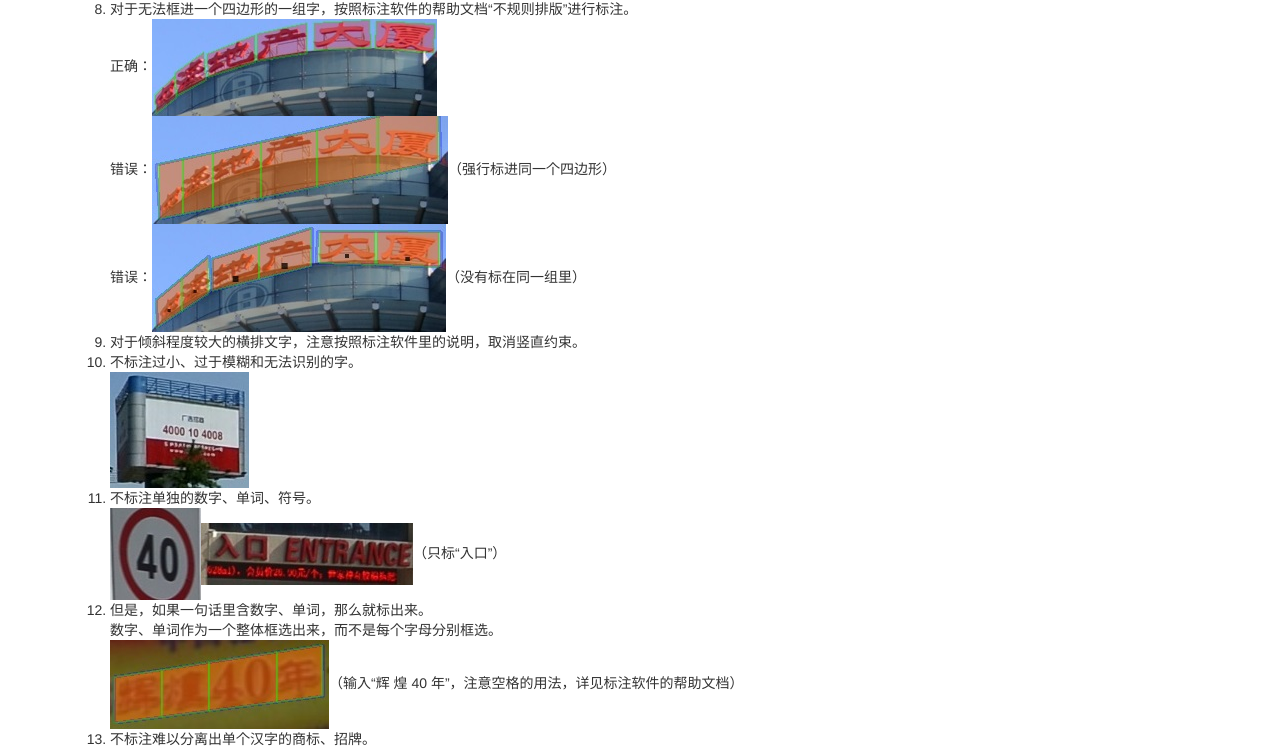
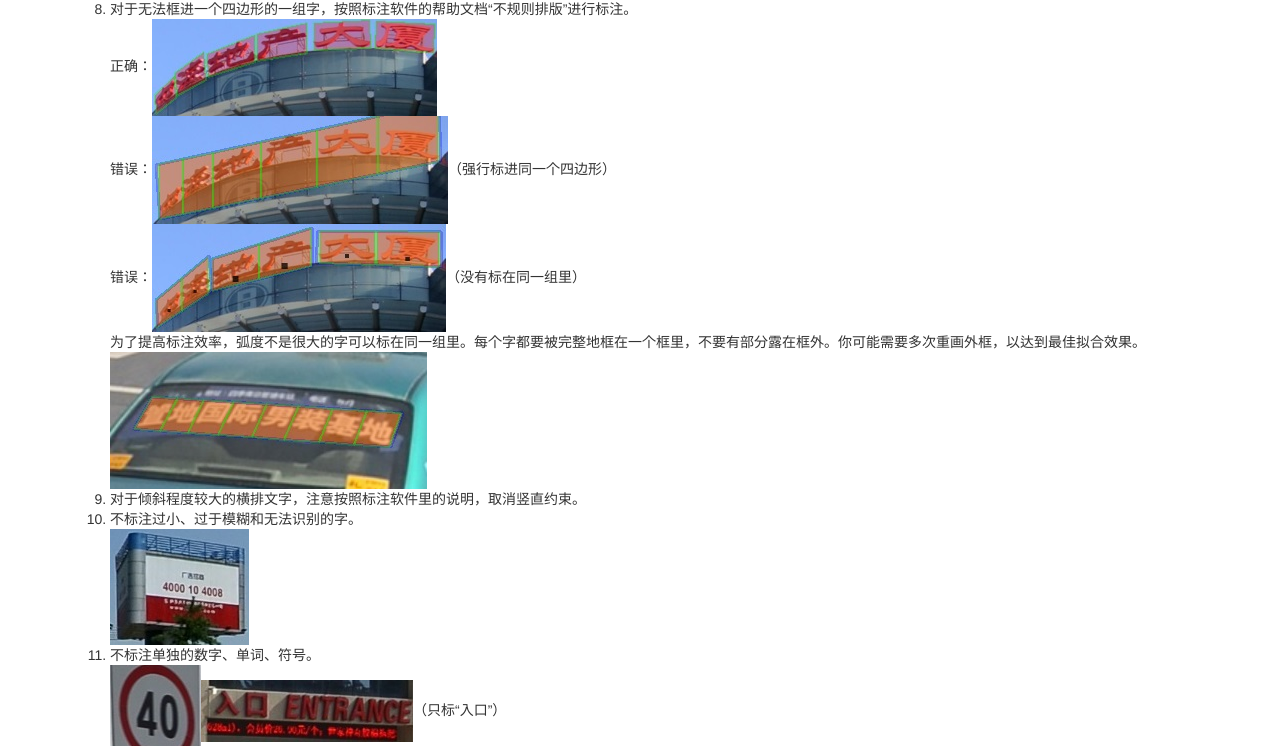
Before and after one commit to yuantailing/ctw-annotation-web, a Django app: template collection/templates/collection/help.html in a window 1280 px wide. Shown: the part 1434-2180 px from the top of the page. Run offline with Django 3.2, Linux system fonts and the light colour scheme; the template is opened without the code that fills it, so the values that code supplies are empty; some libraries are stand-ins or nearby versions.

Commit message:
FEAT add to help

```diff
--- a/collection/templates/collection/help.html
+++ b/collection/templates/collection/help.html
@@ -75,7 +75,7 @@
 		<li>对于繁体字，请输入繁体字。<br/><img src="{% static 'collection/img/do-annotate-traditional-chinese.jpg' %}" />（输入“品語服飾”，而不是“品语服饰”）</li>
 		<li>要标注被部分遮挡但仍能识别的字。<br/><img src="{% static 'collection/img/do-annotate-partially-covered.jpg' %}" />（“快”字也要标注）</li>
 		<li>要标注露出一定比例，单字不能识别，但可以联想出来的字。<br/><img src="{% static 'collection/img/do-annotate-associate.jpg' %}" />（“双槐居餐厅”）<br/>包围盒按假想把字补全后的包围盒算：<img src="{% static 'collection/img/do-annotate-associate-complete.jpg' %}" /><br/>错误：<img src="{% static 'collection/img/do-not-annotate-associate-incomplete.jpg' %}" /></li>
-		<li>对于无法框进一个四边形的一组字，按照标注软件的帮助文档“不规则排版”进行标注。<br/>正确：<img src="{% static 'collection/img/do-annotate-irregular.jpg' %}" /><br/>错误：<img src="{% static 'collection/img/do-not-annotate-irregular-in-quadrangle.jpg' %}" />（强行标进同一个四边形）<br/>错误：<img src="{% static 'collection/img/do-not-annotate-irregular-separately.jpg' %}" />（没有标在同一组里）</li>
+		<li>对于无法框进一个四边形的一组字，按照标注软件的帮助文档“不规则排版”进行标注。<br/>正确：<img src="{% static 'collection/img/do-annotate-irregular.jpg' %}" /><br/>错误：<img src="{% static 'collection/img/do-not-annotate-irregular-in-quadrangle.jpg' %}" />（强行标进同一个四边形）<br/>错误：<img src="{% static 'collection/img/do-not-annotate-irregular-separately.jpg' %}" />（没有标在同一组里）<br/>为了提高标注效率，弧度不是很大的字可以标在同一组里。每个字都要被完整地框在一个框里，不要有部分露在框外。你可能需要多次重画外框，以达到最佳拟合效果。<br/><img src="{% static 'collection/img/do-annotate-arch.jpg' %}" /></li>
 		<li>对于倾斜程度较大的横排文字，注意按照标注软件里的说明，取消竖直约束。</li>
 		<li>不标注过小、过于模糊和无法识别的字。<br/><img src="{% static 'collection/img/do-not-annotate-too-small.jpg' %}" /></li>
 		<li>不标注单独的数字、单词、符号。<br/><img src="{% static 'collection/img/do-not-annotate-numbers.jpg' %}" /><img src="{% static 'collection/img/do-not-annotate-letters.jpg' %}" />（只标“入口”）</li>
```
Also changed, not shown: collection/static/collection/img/do-annotate-arch.jpg (added).
